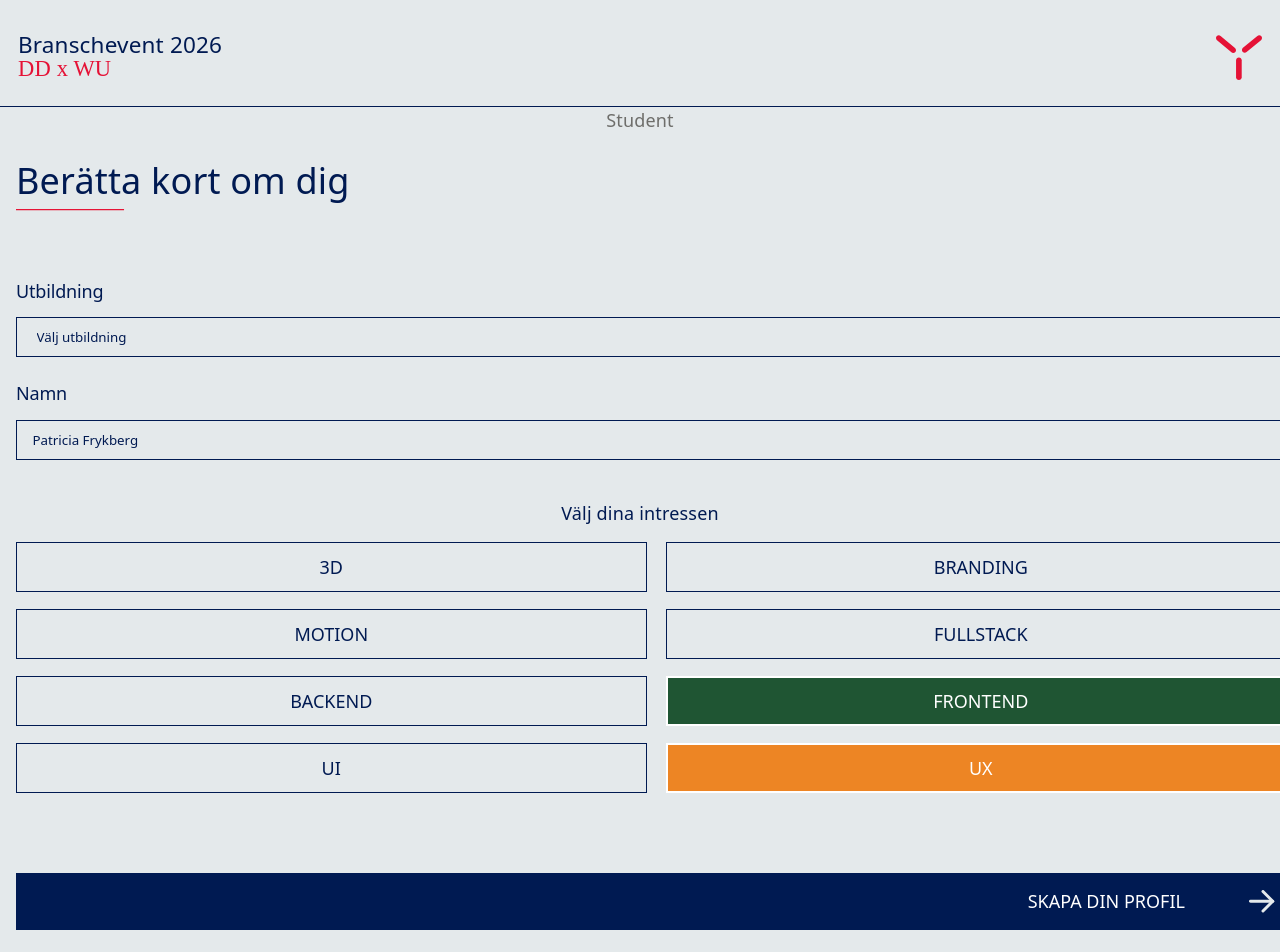
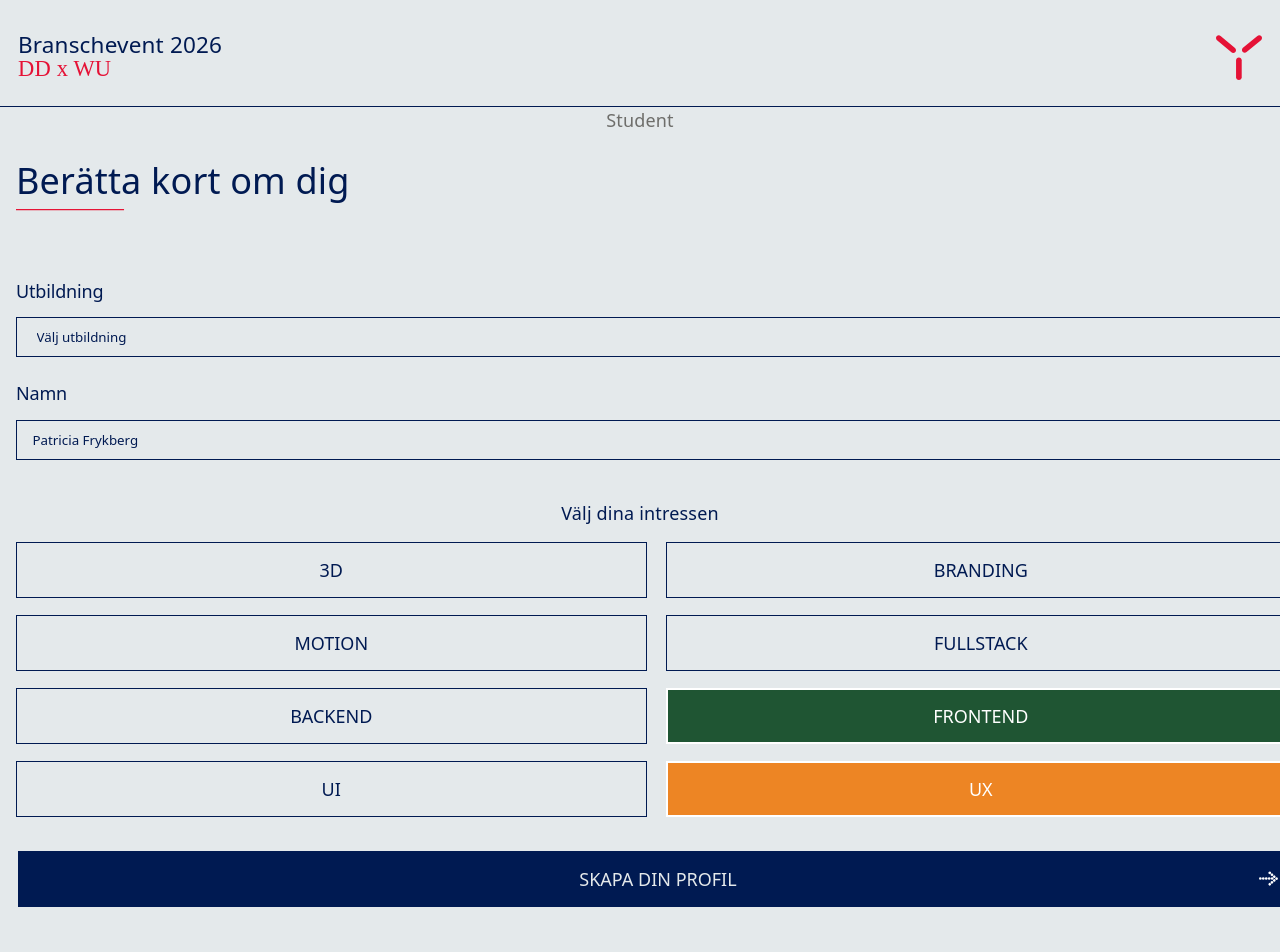
Before and after one commit to Patricia-LF/LIA-connect, a React (Vite) app: page /profile in a window 1280 px wide. Shown: the top 952 px of the page. Built offline with nearby package versions, Linux system fonts and the light colour scheme; a web font is replaced by a local one.

Commit message:
Added Button component

```diff
--- /dev/null
+++ b/src/components/Button.jsx
@@ -0,0 +1,36 @@
+import React from "react";
+import styles from "./Button.module.css";
+
+export default function Button({
+  ariaPressed,
+  children,
+  disabled = false,
+  onClick,
+  selected = false,
+  style,
+  type = "button",
+  variant = "primary",
+}) {
+  let className = styles.button;
+
+  if (variant === "primary") {
+    className += ` ${styles["button-primary"]}`;
+  } else if (variant === "secondary") {
+    className += ` ${styles["button-secondary"]}`;
+    if (selected) className += ` ${styles.selected}`;
+  }
+
+  return (
+    <button
+      type={type}
+      aria-pressed={ariaPressed}
+      disabled={disabled}
+      onClick={onClick}
+      style={style}
+      className={className}
+    >
+      {children}
+      {variant === "primary" && <img src="src/assets/arrow-right.svg"></img>}
+    </button>
+  );
+}
--- /dev/null
+++ b/src/components/Button.module.css
@@ -0,0 +1,55 @@
+.button {
+  display: flex;
+  font-family: var(--sans);
+  font-size: 1rem;
+  font-style: normal;
+  font-weight: 500;
+  line-height: 1rem;
+  text-transform: uppercase;
+  justify-content: center;
+  align-items: center;
+  cursor: pointer;
+  border: 1px solid var(--text-blue);
+  padding: 1rem 0;
+  position: relative;
+  cursor: pointer;
+}
+
+.button-primary {
+  background: var(--text-blue);
+  color: var(--bg);
+  width: 100vw;
+  margin: 1rem;
+  padding: 1rem 0;
+}
+
+.button-primary:disabled {
+  opacity: 0.5;
+  cursor: not-allowed;
+}
+
+.button-primary img {
+  position: absolute;
+  right: 1rem;
+  top: 50%;
+  transform: translateY(-50%);
+  pointer-events: none;
+}
+
+.button-secondary {
+  background: var(--bg);
+  color: var(--text-blue);
+  justify-content: center;
+  transition: transform 0.1s ease;
+}
+
+.button-secondary:active {
+  transform: scale(0.97);
+}
+
+.button-secondary.selected {
+  background-color: var(--interest-color);
+  color: var(--text-white);
+  border: none;
+  box-shadow: 0 0 0 2px white inset;
+}
--- a/src/pages/ProfileForm.jsx
+++ b/src/pages/ProfileForm.jsx
@@ -2,6 +2,7 @@ import { useNavigate } from "react-router-dom";
 import { interests } from "../data/interests";
 import { companies } from "../data/companies";
 import styles from "./ProfileForm.module.css";
+import Button from "../components/Button";
 
 export default function ProfileForm({ profileData, setProfileData }) {
   const navigate = useNavigate();
@@ -139,33 +140,24 @@ export default function ProfileForm({ profileData, setProfileData }) {
             {interests.map((interest) => {
               const selected = profileData.interests.includes(interest.id);
               return (
-                <button
+                <Button
                   key={interest.id}
-                  className={`${styles["interest-btn"]} ${selected ? styles.selected : ""}`}
+                  variant="secondary"
+                  selected={selected}
+                  ariaPressed={selected}
+                  onClick={() => toggleInterest(interest.id)}
                   style={{ "--interest-color": interest.color }}
-                  onClick={() => toggleInterest(interest.id)}
-                  type="button"
-                  aria-pressed={selected}
                 >
                   {interest.label}
-                </button>
+                </Button>
               );
             })}
           </div>
         </div>
 
-        <button
-          className={styles["submit-btn"]}
-          onClick={handleSubmit}
-          disabled={!isValid}
-          type="button"
-        >
+        <Button onClick={handleSubmit} disabled={!isValid} type="submit">
           Skapa din profil{" "}
-          <img
-            src="src/assets/arrow-right.svg"
-            className={styles["sub-btn-img"]}
-          ></img>
-        </button>
+        </Button>
       </div>
       <footer></footer>
     </div>
--- a/src/pages/ProfileForm.module.css
+++ b/src/pages/ProfileForm.module.css
@@ -106,64 +106,6 @@
   margin: 16px;
 }
 
-.interest-btn {
-  background: var(--bg);
-  border: 1px solid var(--text-blue, #001a52);
-  font-family: var(--sans);
-  font-size: 1rem;
-  font-style: normal;
-  font-weight: 500;
-  line-height: 16px; /* 100% */
-  text-transform: uppercase;
-  color: var(--text-blue);
-  display: flex;
-  padding: 16px 0;
-  justify-content: center;
-  align-items: center;
-  gap: 13.476px;
-  justify-self: stretch;
-  cursor: pointer;
-  transition: transform 0.1s ease;
-}
-
-.interest-btn:active {
-  transform: scale(0.97);
-}
-
-.selected {
-  background: var(--interest-color);
-  color: var(--text-white);
-  border: none;
-  box-shadow: 0 0 0 2px white inset;
-}
-
-.submit-btn {
-  display: flex;
-  padding: 16px;
-  justify-content: end;
-  align-items: center;
-  align-self: stretch;
-  font-family: var(--sans);
-  font-size: 1rem;
-  border: 1px solid var(--text-blue, #001a52);
-  background: var(--text-blue, #001a52);
-  color: var(--text-white);
-  width: 100vw;
-  margin: 64px 16px;
-  font-style: normal;
-  font-weight: 500;
-  line-height: 16px;
-  text-transform: uppercase;
-  gap: 64px;
-  padding-right: 20px;
-  cursor: pointer;
-}
-
-.submit-btn:disabled {
-  opacity: 0.5;
-  cursor: not-allowed;
-}
-
 footer {
   background: var(--bg);
   height: 120px;
```
Also changed, not shown: src/assets/arrow-right.svg.
